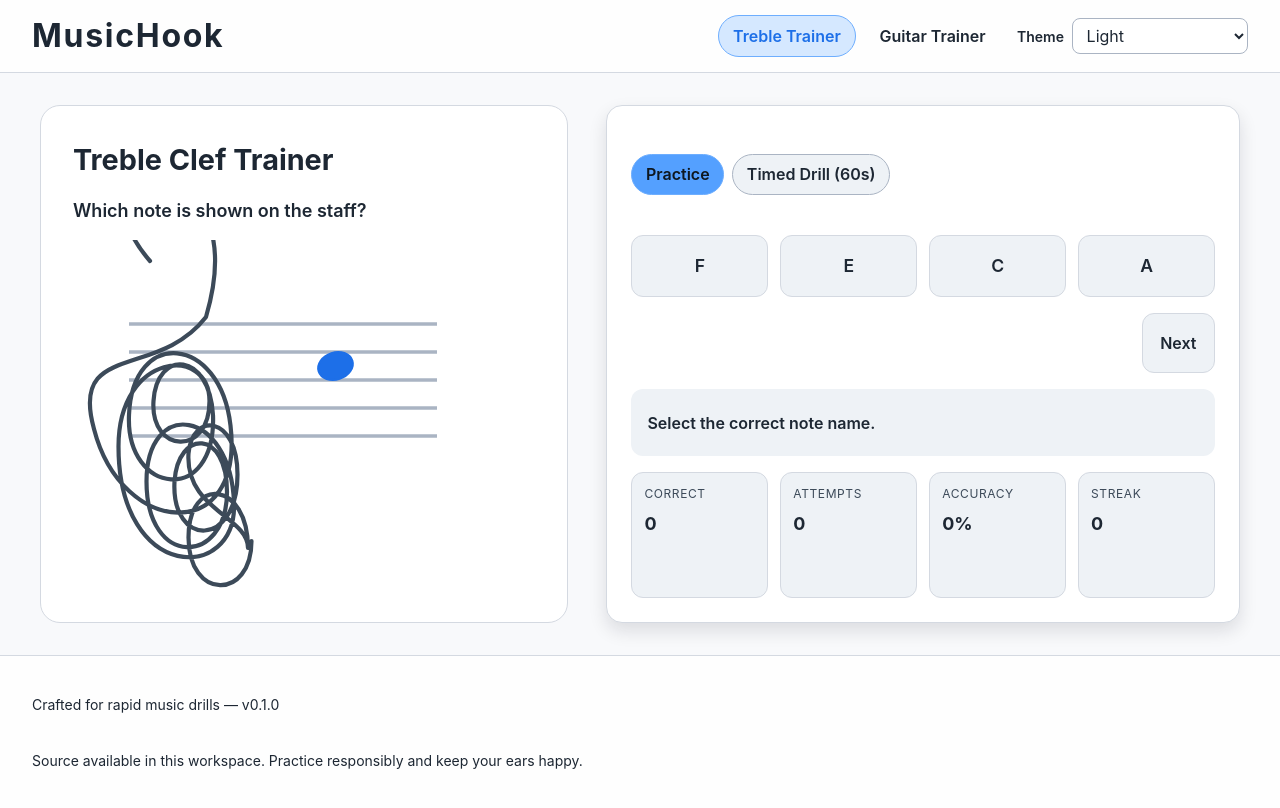
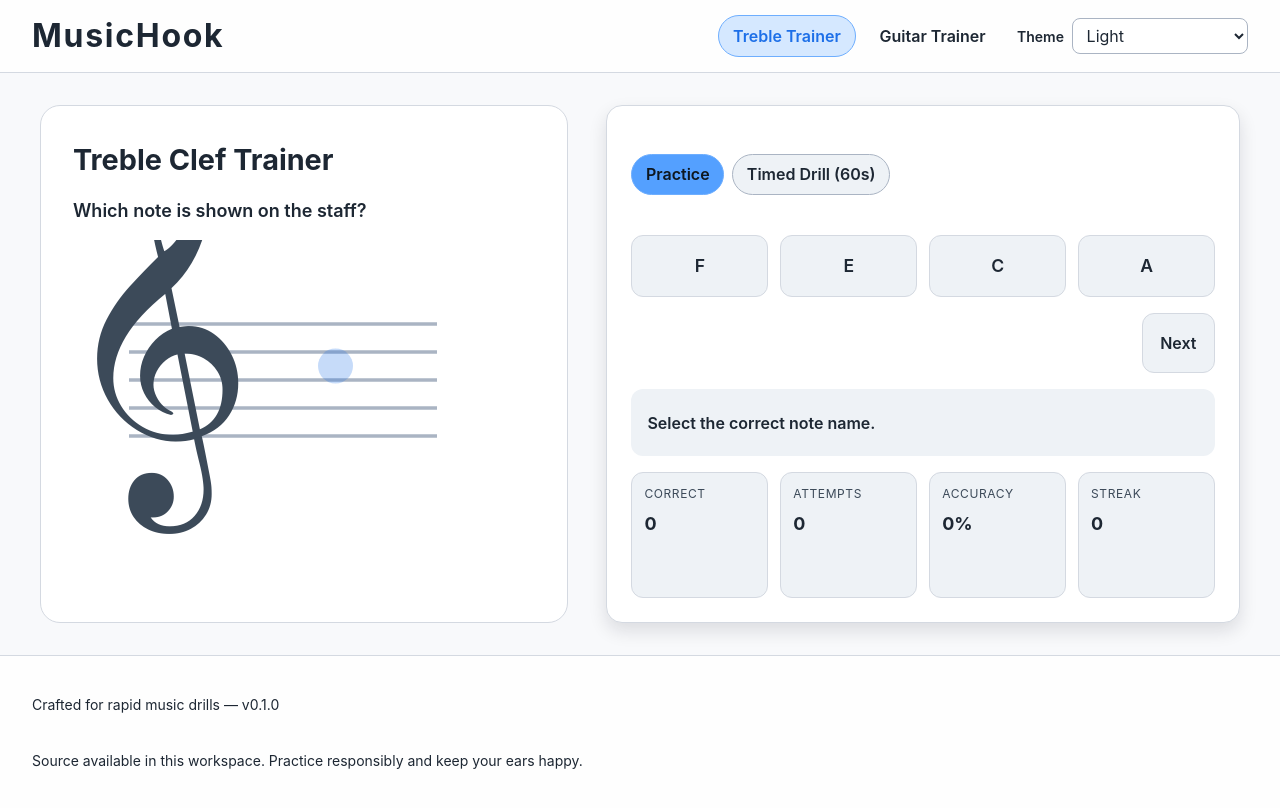
Before and after one commit to ssugar/MusicHook, a React (Vite) app: page /treble in a window 1280 px wide. Built offline with nearby package versions, Linux system fonts and the light colour scheme.

Commit message:
fixing treble clef

```diff
--- a/src/components/Staff.module.css
+++ b/src/components/Staff.module.css
@@ -21,20 +21,21 @@
 
 .noteHead {
   fill: var(--accent-strong);
-  stroke: var(--accent-strong);
-  stroke-width: 1.4;
-  transform: rotate(-18deg);
-  transform-origin: center;
-  transform-box: fill-box;
-  transition: transform 0.25s ease;
+  opacity: 0.25;
 }
 
 .clef {
-  fill: none;
-  stroke: var(--text-secondary);
-  stroke-width: 2.4;
-  stroke-linecap: round;
-  stroke-linejoin: round;
+  fill: var(--text-secondary);
+  font-family:
+    'Bravura',
+    'Noto Music',
+    'Petaluma',
+    'Sebastian',
+    'Segoe UI Symbol',
+    'Apple Symbols',
+    'Arial Unicode MS',
+    serif;
+  font-size: 132px;
 }
 
 .accidental {
--- a/src/components/Staff.tsx
+++ b/src/components/Staff.tsx
@@ -11,6 +11,9 @@ const VIEWBOX_HEIGHT = 200
 const MARGIN_Y = 48
 const NOTE_X = 150
 const CLEF_X = 54
+const CLEF_Y =
+  MARGIN_Y + (STAFF_LINE_GAP * (STAFF_LINES - 1)) / 2 /* staff vertical midpoint */
+const TREBLE_CLEF_GLYPH = String.fromCodePoint(0x1d11e)
 
 type StaffProps = {
   note: Note
@@ -71,7 +74,16 @@ const Staff = memo(({ note, 'aria-label': ariaLabel }: StaffProps) => {
           )
         })}
 
-        <path className={styles.clef} d={buildTrebleClefPath(CLEF_X)} />
+        <text
+          className={styles.clef}
+          x={CLEF_X}
+          y={CLEF_Y}
+          textAnchor="middle"
+          dominantBaseline="middle"
+          aria-hidden="true"
+        >
+          {TREBLE_CLEF_GLYPH}
+        </text>
 
         {ledgerLines.map((step) => {
           const bottomLine =
@@ -93,13 +105,11 @@ const Staff = memo(({ note, 'aria-label': ariaLabel }: StaffProps) => {
           <Accidental type={accidental} y={yPosition} />
         ) : null}
 
-        <ellipse
+        <circle
           cx={NOTE_X}
           cy={yPosition}
-          rx={10}
-          ry={7.6}
+          r={10}
           className={styles.noteHead}
-          transform={`rotate(-18 ${NOTE_X} ${yPosition})`}
         />
       </svg>
     </figure>
@@ -107,69 +117,6 @@ const Staff = memo(({ note, 'aria-label': ariaLabel }: StaffProps) => {
 })
 
 Staff.displayName = 'Staff'
-
-function buildTrebleClefPath(centerX: number): string {
-  const x = centerX
-  const upperAnchor = MARGIN_Y - 36
-  const lowerLoop = MARGIN_Y + 58
-  const tailStart = MARGIN_Y + 108
-  const tailEnd = MARGIN_Y + 164
-
-  return [
-    `M ${x - 10} ${upperAnchor}`,
-    `C ${x - 62} ${upperAnchor - 60}, ${x + 52} ${upperAnchor - 70}, ${x + 22} ${
-      MARGIN_Y - 4
-    }`,
-    `C ${x - 6} ${MARGIN_Y + 32}, ${x - 56} ${MARGIN_Y + 10}, ${x - 42} ${
-      MARGIN_Y + 60
-    }`,
-    `C ${x - 26} ${MARGIN_Y + 122}, ${x + 44} ${MARGIN_Y + 126}, ${x + 36} ${
-      lowerLoop
-    }`,
-    `C ${x + 30} ${MARGIN_Y + 6}, ${x - 20} ${MARGIN_Y + 2}, ${x - 22} ${
-      MARGIN_Y + 52
-    }`,
-    `C ${x - 24} ${MARGIN_Y + 98}, ${x + 28} ${MARGIN_Y + 104}, ${x + 26} ${
-      MARGIN_Y + 52
-    }`,
-    `C ${x + 24} ${MARGIN_Y + 16}, ${x - 6} ${MARGIN_Y + 14}, ${x - 8} ${
-      MARGIN_Y + 44
-    }`,
-    `C ${x - 10} ${MARGIN_Y + 74}, ${x + 24} ${MARGIN_Y + 76}, ${x + 24} ${
-      MARGIN_Y + 44
-    }`,
-    `C ${x + 24} ${MARGIN_Y + 12}, ${x - 28} ${MARGIN_Y + 16}, ${x - 28} ${
-      MARGIN_Y + 70
-    }`,
-    `C ${x - 28} ${tailStart + 40}, ${x + 40} ${tailStart + 40}, ${x + 38} ${
-      tailStart - 6
-    }`,
-    `C ${x + 36} ${tailStart - 60}, ${x - 12} ${tailStart - 66}, ${x - 12} ${
-      tailStart - 18
-    }`,
-    `C ${x - 12} ${tailStart + 32}, ${x + 34} ${tailStart + 30}, ${x + 34} ${
-      tailStart - 12
-    }`,
-    `C ${x + 34} ${tailStart - 48}, ${x + 6} ${tailStart - 48}, ${x + 4} ${
-      tailStart - 18
-    }`,
-    `C ${x + 2} ${tailStart + 20}, ${x + 40} ${tailStart + 20}, ${x + 40} ${
-      tailStart - 22
-    }`,
-    `C ${x + 40} ${tailStart - 56}, ${x + 14} ${tailStart - 58}, ${x + 12} ${
-      tailStart - 34
-    }`,
-    `C ${x + 10} ${tailStart - 2}, ${x + 46} ${tailStart + 2}, ${x + 46} ${
-      tailEnd - 36
-    }`,
-    `C ${x + 46} ${tailEnd - 74}, ${x + 12} ${tailEnd - 78}, ${x + 12} ${
-      tailEnd - 42
-    }`,
-    `C ${x + 12} ${tailEnd - 6}, ${x + 48} ${tailEnd - 6}, ${x + 48} ${
-      tailEnd - 40
-    }`,
-  ].join(' ')
-}
 
 type AccidentalProps = {
   type: 'sharp' | 'flat'
```
